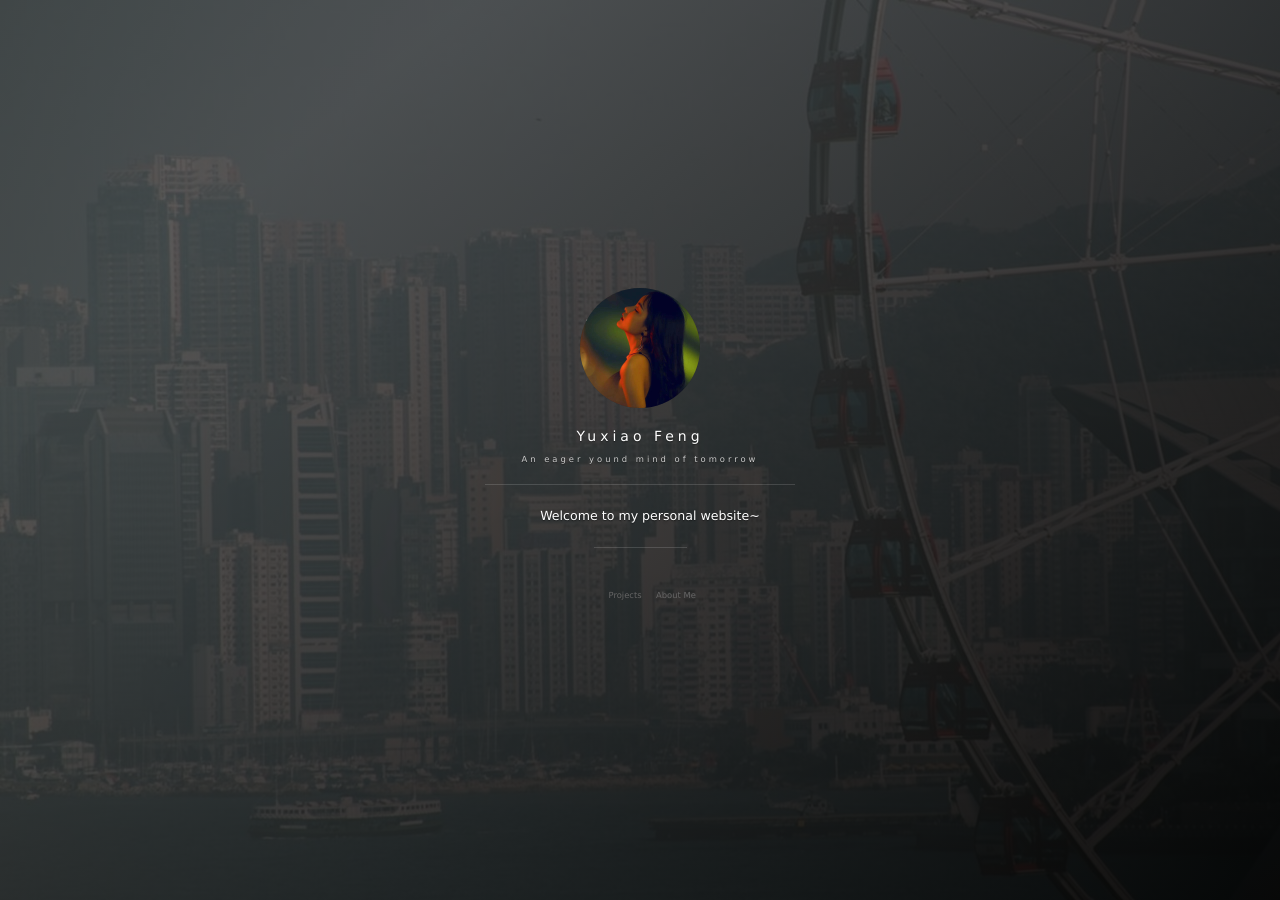
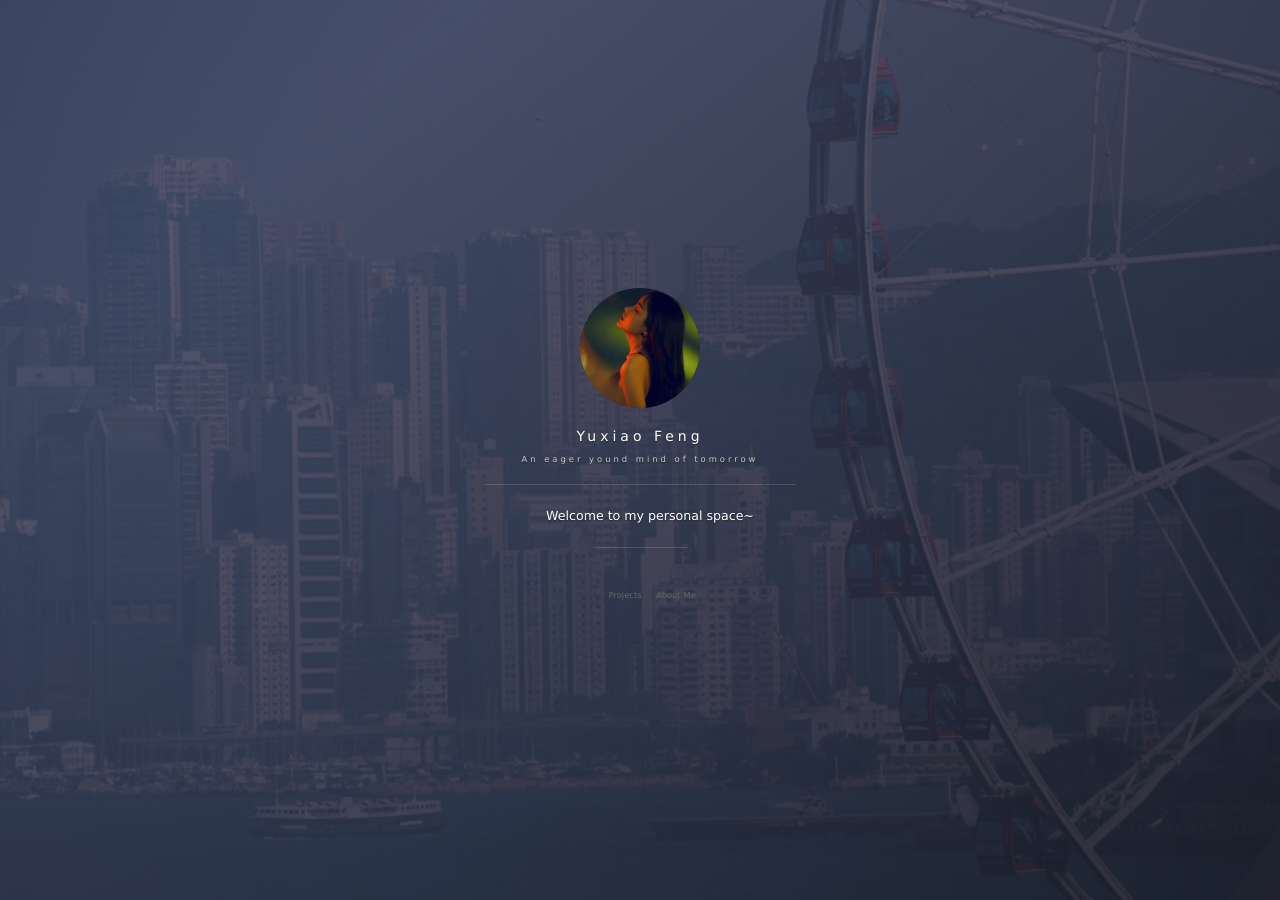
Before and after one commit to yf254/yf254.github.io, a Jekyll site: the page built from index.html, in a window 1280 px wide. Built offline with Jekyll 4.4.1, drawn with Linux system fonts in a browser that asks for light colours; nearby versions of some CDN libraries; the list of posts is cut into pages by our own code; comment, search, counter and statistics services are not loaded; grey boxes are pictures that could not be loaded.

Commit message:
Add files via upload

```diff
--- a/_config.yml
+++ b/_config.yml
@@ -1,11 +1,10 @@
 #base
 title: Yuxiao Feng
 subtitle: An eager yound mind of tomorrow
-description: Welcome to my personal website~
+description: Welcome to my personal space~
 
-# 头像里面的标题
+# avatar
 avatarTitle: Yuxiao Feng
-# 头像里面的描述
 avatarDesc: quant/tech/art
 # Comment
 #comment:
@@ -30,7 +29,7 @@ highlighter: rouge
 textColor: #FF0000
 
 # supported colors: blue, green, purple, red, orange or slate. If you need clear, leave it empty.
-cover_color: clear
+cover_color: slate
 
 # The blog button should not be removed.
 #blog_button:
```
